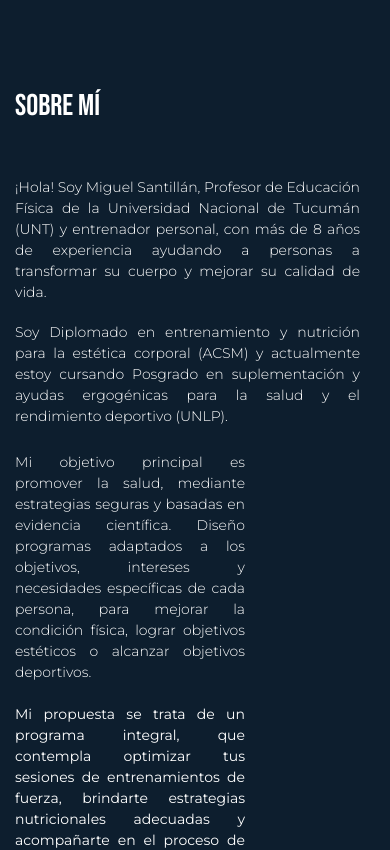
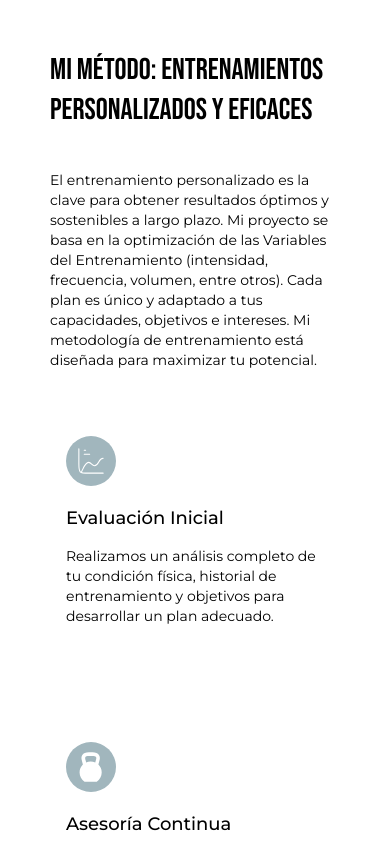
Before and after one commit to OsoresFranco/Misantil, an Angular app in the folder misantil-landing/: page / in a window 390 px wide. Shown: the top 850 px of the page. Built offline with nearby package versions, Linux system fonts and the light colour scheme.

Commit message:
Finished the about-me component for desktop and mobiles

```diff
--- a/misantil-landing/src/app/app.component.html
+++ b/misantil-landing/src/app/app.component.html
@@ -1,10 +1,10 @@
 <!-- <app-toolbar-menu></app-toolbar-menu>
 <app-toolbar></app-toolbar> -->
 <section class="app">
-<!-- <app-hero></app-hero> -->
-<app-about-me></app-about-me>
-<!-- <app-methodology></app-methodology>
-<app-plans></app-plans>
+<!-- <app-hero></app-hero>
+<app-about-me></app-about-me> -->
+<app-methodology></app-methodology>
+<!-- <app-plans></app-plans>
 <app-nutrition></app-nutrition> -->
 
 </section>
--- a/misantil-landing/src/app/components/about-me/about-me.component.html
+++ b/misantil-landing/src/app/components/about-me/about-me.component.html
@@ -16,25 +16,25 @@
   </div>
   <div class="about-me__details">
     <div class="about-me__details-text">
-      <div class="about-me__intro-text">
+      <div class="about-me__details-text">
         Mi objetivo principal es promover la salud, mediante estrategias seguras
         y basadas en evidencia científica. Diseño programas adaptados a los
         objetivos, intereses y necesidades específicas de cada persona, para
         mejorar la condición física, lograr objetivos estéticos o alcanzar
         objetivos deportivos.
       </div>
-      <br>
+      <br />
       <div class="about-me__details-text">
         Mi propuesta se trata de un programa integral, que contempla optimizar
         tus sesiones de entrenamientos de fuerza, brindarte estrategias
         nutricionales adecuadas y acompañarte en el proceso de alcanzar tus
         objetivos.
       </div>
-      <br>
+      <br />
       <div class="about-me__details-text--green">
         ¡El comienzo siempre es hoy!
       </div>
-      <a  class="about-me__details-text-button">Saber más</a>
+      <a class="about-me__details-text-button">Saber más</a>
     </div>
     <img src="/images/about-me.jpeg" class="about-me__details-image" />
     <a class="about-me__details-action">Saber más</a>
--- a/misantil-landing/src/app/components/about-me/about-me.component.scss
+++ b/misantil-landing/src/app/components/about-me/about-me.component.scss
@@ -8,8 +8,8 @@
     padding-right: 150px;
     margin-bottom: 70px;
     @media only screen and (max-width: 768px) {
-      padding-right: 15px;
-      margin-bottom: 25px;
+      padding-right: 0px;
+      margin-bottom: 0px;
       text-align: justify;
     }
     &-title {
@@ -41,7 +41,12 @@
     display: flex;
     gap: 60px;
     padding-right: 130px;
+    @media only screen and (max-width: 800px) {
+      flex-direction: column;
+      align-items: center;
+    }
     @media only screen and (max-width: 768px) {
+      padding-right: 0;
       flex-direction: column;
       align-items: center;
       text-align: justify;
@@ -53,15 +58,17 @@
       line-height: 35.3px;
       color: #ffffff;
       @media only screen and (max-width: 768px) {
-      font-size: 14px;
-      line-height: 21px;
+        font-size: 14px;
+        line-height: 21px;
       }
       &--green {
         color: #d6ff62;
         padding-bottom: 70px;
         @media only screen and (max-width: 768px) {
+          font-size: 14px;
+          line-height: 21px;
           padding-bottom: 0px;
-          }
+        }
       }
       &-button {
         display: flex;
@@ -111,6 +118,10 @@
       cursor: pointer;
       @media only screen and (max-width: 768px) {
         display: flex;
+        width: 140px;
+        height: 35px;
+        font-size: 14px;
+        line-height: 16px;
       }
     }
   }
```
